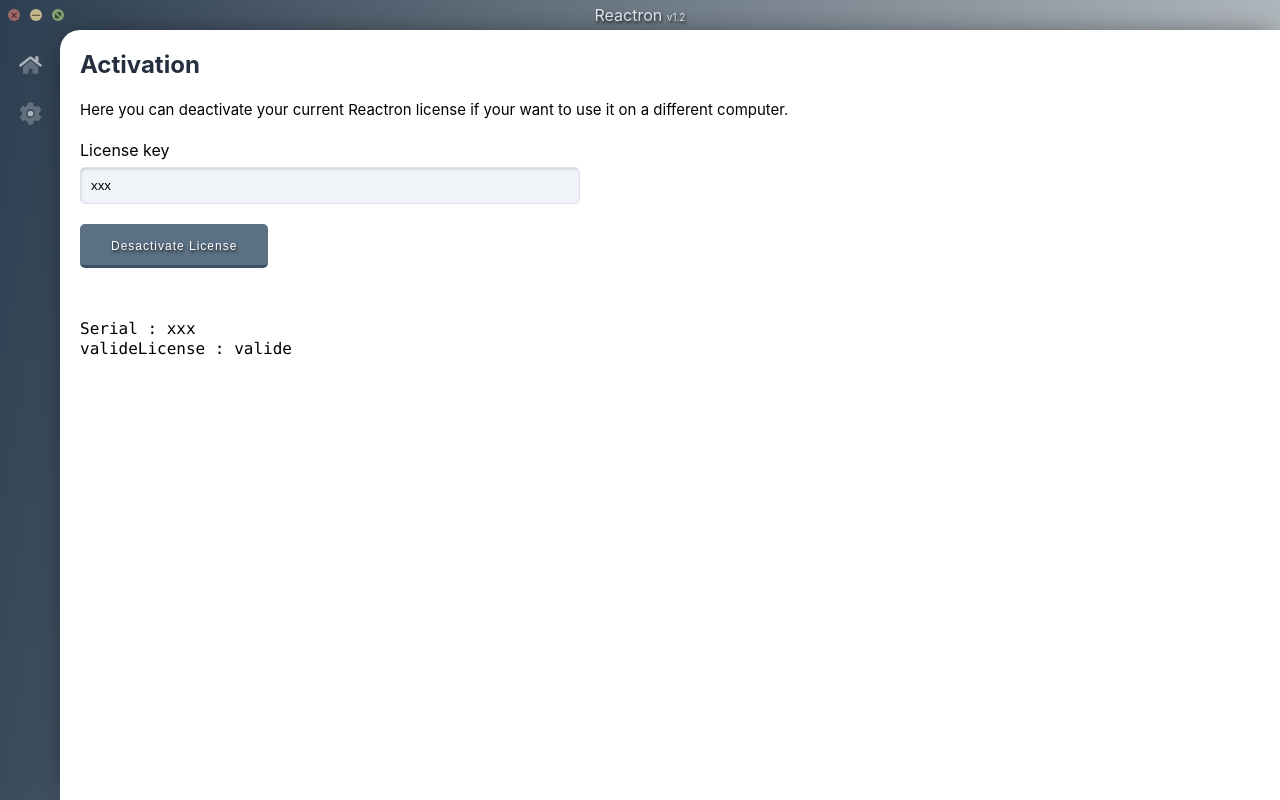
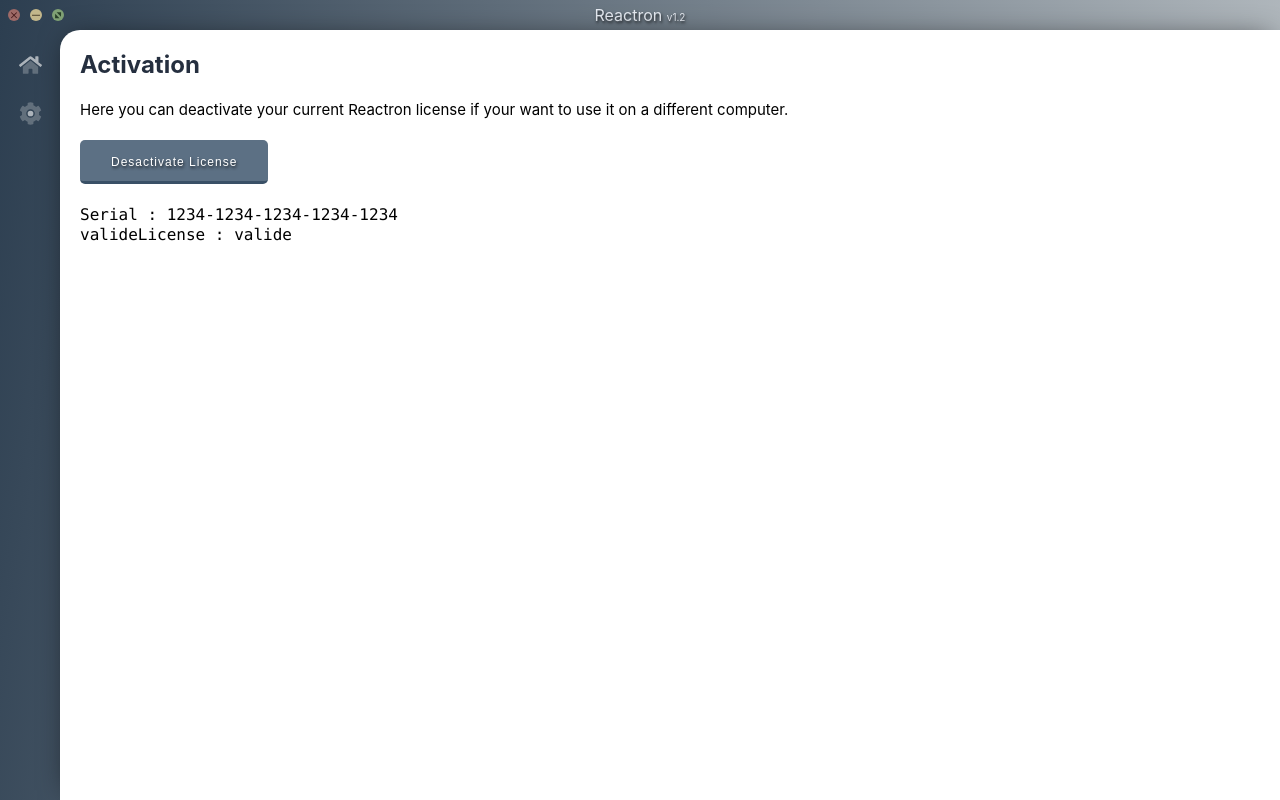
Before and after one commit to SamirDjelal/Reactron, a React (Create React App) app: page /activation in a window 1280 px wide. Built offline with nearby package versions, Linux system fonts and the light colour scheme.

Commit message:
update&activation screen

```diff
--- a/public/main.js
+++ b/public/main.js
@@ -12,8 +12,10 @@
 
 function createWindow() {
 	mainWindow = new BrowserWindow({
-		width: 950,
-		height: 600,
+		// width: 950,
+		// height: 600,
+		width: 800,
+		height: 550,
 		minWidth: 800,
 		minHeight: 550,
 		show: false,
--- a/src/screens/Activation.jsx
+++ b/src/screens/Activation.jsx
@@ -19,12 +19,12 @@
 					want to use it on a different
 					computer.</p>
 
-				<div style={{marginBottom: 20}}>
+				<div style={{marginBottom: 20}} className={this.props.valideLicense ? 'hide' : ''}>
 					<label style={{display: 'block', marginBottom: 7}} htmlFor="licenseField">License key</label>
 					<input type="text" id="licenseField" defaultValue={this.props.license} style={{width: 500}}/>
 				</div>
 
-				<div style={{marginBottom: 50}}>
+				<div style={{marginBottom: 20}}>
 					<button onClick={this.handleActivateLicense} className={this.props.valideLicense ? 'hide' : ''}>Activate
 						License
 					</button>
@@ -51,8 +51,8 @@
 
 	handleDeactivateLicense() {
 		document.getElementById('licenseField').value = '';
+		// todo: release the serial seat in the remote host.
 		this.props.deactivateLicense();
-		// todo: release the serial seat in the remote host.
 	}
 
 
--- a/src/store/activationReducer.jsx
+++ b/src/store/activationReducer.jsx
@@ -5,7 +5,7 @@
 	initialState: {
 		// license: '',
 		// valideLicense: false
-		license: 'xxx',
+		license: '1234-1234-1234-1234-1234',
 		valideLicense: true
 	},
 	reducers: {
```
